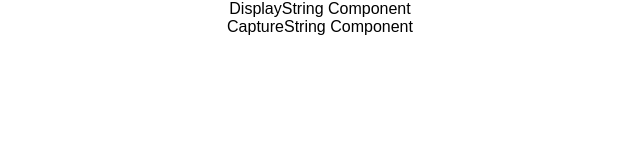
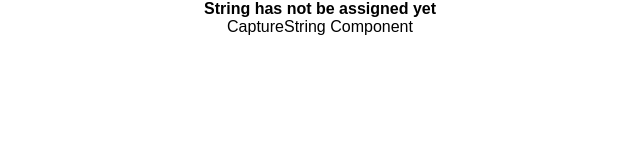
Before and after one commit to DriscollRichie/react-with-props, a React (Create React App) app: page / in a window 1280 px wide. Shown: the top 160 px of the page, without its empty margins (320-960 px from the left). Built offline with nearby package versions, Linux system fonts and the light colour scheme.

Commit message:
JL master - Dynamically render string from props or an alternative message.

```diff
--- a/src/components/DisplayString/DisplayString.js
+++ b/src/components/DisplayString/DisplayString.js
@@ -4,7 +4,13 @@
    render () {
       return (
          <div id="DisplayString__parent">
-            <span>DisplayString Component</span>
+            {
+               this.props.string
+               ?
+                  <span>{ this.props.string }</span>
+               :
+                  <span><b>String has not be assigned yet</b></span>
+            }
          </div>
       )
    }
```
